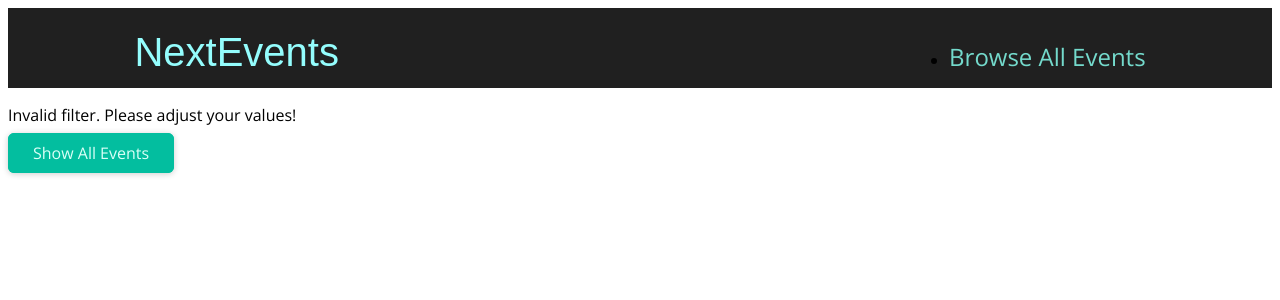
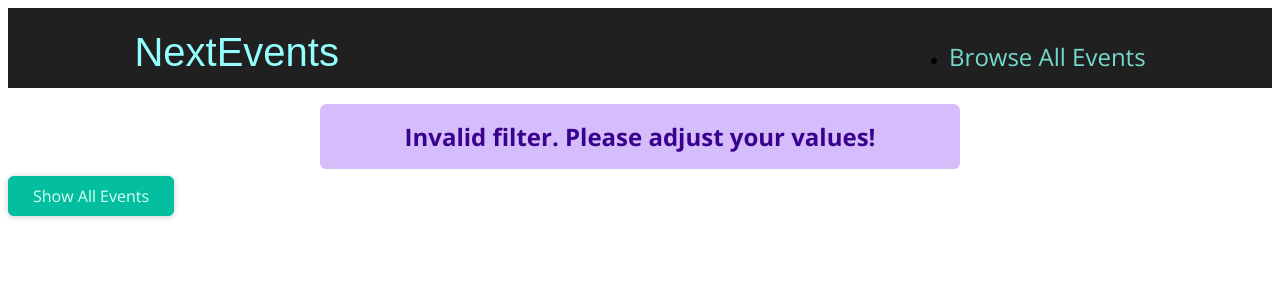
Before and after one commit to catatbcd/nextjs-course, a Next.js app: page /events/e2 in a window 1280 px wide. Shown: the top 300 px of the page. Built offline with nearby package versions, Linux system fonts and the light colour scheme.

Commit message:
agregar alertas

```diff
--- /dev/null
+++ b/components/ui/error-alert.js
@@ -0,0 +1,7 @@
+import classes from './error-alert.module.css';
+
+function ErrorAlert(props) {
+  return <div className={classes.alert}>{props.children}</div>;
+}
+
+export default ErrorAlert;
--- /dev/null
+++ b/components/ui/error-alert.module.css
@@ -0,0 +1,12 @@
+.alert {
+  margin: 1rem auto;
+  padding: 1rem 2rem;
+  width: 90%;
+  max-width: 40rem;
+  background-color: #d5bdfc;
+  color: #38028d;
+  font-weight: bold;
+  font-size: 1.5rem;
+  text-align: center;
+  border-radius: 6px;
+}
--- a/pages/events/[...slug].js
+++ b/pages/events/[...slug].js
@@ -2,6 +2,7 @@
 import { Fragment } from 'react';
 import EventList from '../../components/events/event-list';
 import ResultsTitle from '../../components/events/results-title';
+import ErrorAlert from '../../components/ui/error-alert';
 import Button from '../../components/ui/button';
 import { getFilteredEvents } from '../../dummy-data';
 
@@ -24,7 +25,7 @@
     if(isNaN(numYear)||isNaN(numMonth)||numYear > 2030 || numYear < 2021 || numMonth < 1 || numMonth > 12){
         return(
             <Fragment>
-                <p>Invalid filter. Please adjust your values!</p>
+                <ErrorAlert>Invalid filter. Please adjust your values!</ErrorAlert>
                 <div className='center'>
                     <Button link='/events'>Show All Events</Button>
                 </div>
@@ -42,7 +43,7 @@
     if(!filteredEvents || filteredEvents.length === 0){
         return(
         <Fragment>
-            <p>No events found for the chosen filter</p>
+            <ErrorAlert>No events found for the chosen filter</ErrorAlert>
             <div className='center'>
                 <Button link='/events'>Show All Events</Button>
             </div>
--- a/pages/events/[eventid].js
+++ b/pages/events/[eventid].js
@@ -4,6 +4,7 @@
 import EventSummary from '../../components/event-detail/event-summary';
 import EventLogistics from '../../components/event-detail/event-logistics';
 import EventContent from '../../components/event-detail/event-content';
+import ErrorAlert from '../../components/ui/error-alert';
 
 function EventDetailPage(){
     const router = useRouter();
@@ -12,7 +13,7 @@
     const event = getEventById(eventId);
 
     if(!event){
-        return <p>No event found</p>;
+        return <ErrorAlert>No event found</ErrorAlert>;
 
     }
     return (
```
Also changed, not shown: 1 other file (tests, documents, lock files or other folders).
